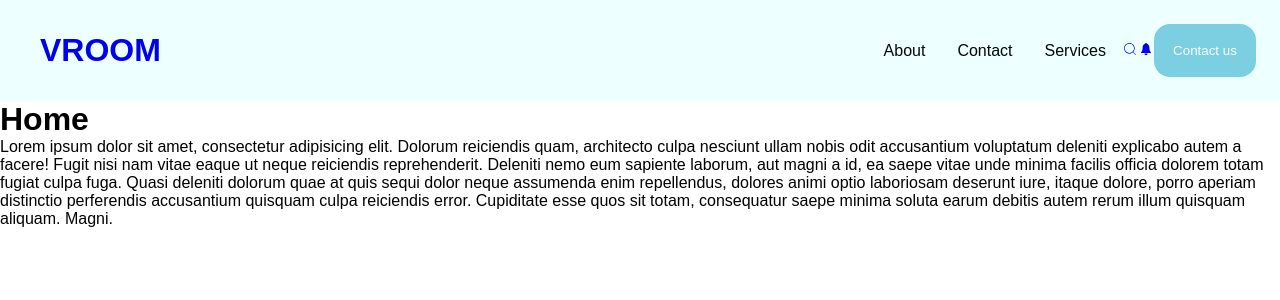
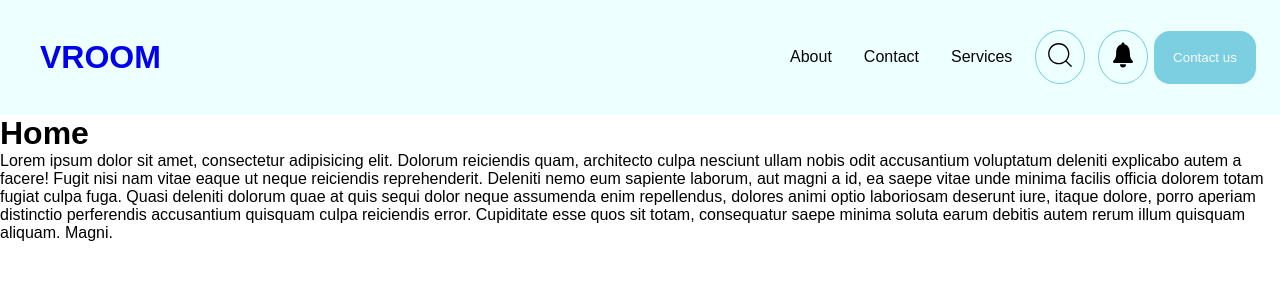
Before and after one commit to Edna-Codes/Vroom-rentals, a React (Vite) app: page / in a window 1280 px wide. Shown: the top 300 px of the page. Built offline with nearby package versions, Linux system fonts and the light colour scheme.

Commit message:
Style navbar icons

```diff
--- a/src/components/navbar/Navbar.css
+++ b/src/components/navbar/Navbar.css
@@ -41,6 +41,19 @@ nav ul li a:focus {
   color: #7bcfe1;
 }
 
+nav .nav-icons {
+  display: flex;
+  /* padding: 0.8rem; */
+}
+
+nav .icon {
+  border: solid #7bcfe1;
+  border-radius: 100%;
+  border-width: thin;
+  padding: 0.5rem;
+  margin: 0.4rem;
+}
+
 nav .navButton {
   border-style: none;
   border-radius: 1rem;
--- a/src/components/navbar/Navbar.jsx
+++ b/src/components/navbar/Navbar.jsx
@@ -1,6 +1,7 @@
 import "./Navbar.css";
 import { Link } from "react-router-dom";
 import { navData } from "../../data";
+import {IconContext} from "react-icons";
 import { CiSearch } from "react-icons/ci";
 import { IoIosNotifications } from "react-icons/io";
 
@@ -22,9 +23,20 @@ function Navbar() {
             ))}
           </ul>
         </div>
-        <div>
-          <Link><CiSearch /></Link>
-          <Link><IoIosNotifications /></Link>
+        <div className="nav-icons">
+          <div className="icon">
+          <IconContext.Provider value={{color: 'black', size: '2em'}}>
+   <CiSearch/>
+
+</IconContext.Provider>
+          </div >
+          <div className="icon">
+          <IconContext.Provider value={{color: 'black', size: '2em'}}>
+
+   <IoIosNotifications/>
+</IconContext.Provider>
+          </div>
+
         </div>
         <div>
           <button className="navButton">Contact us</button>
```
